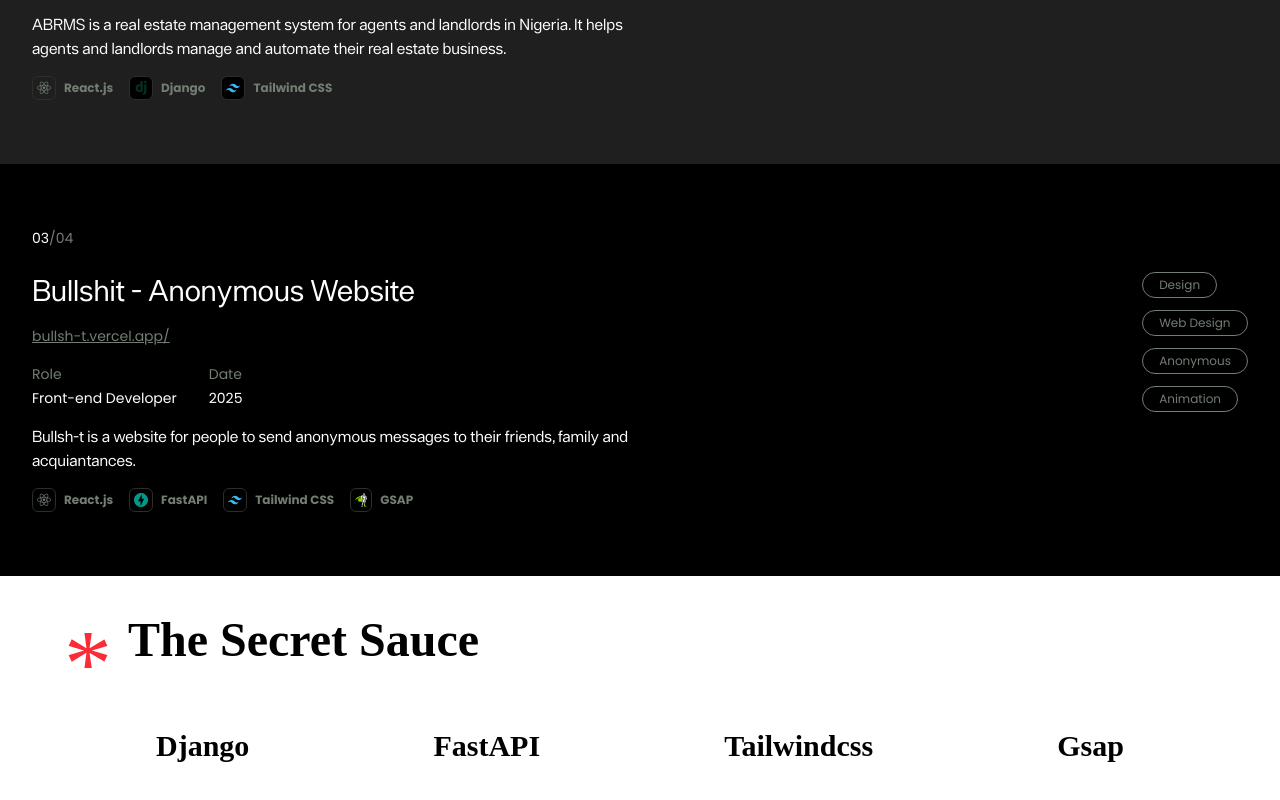
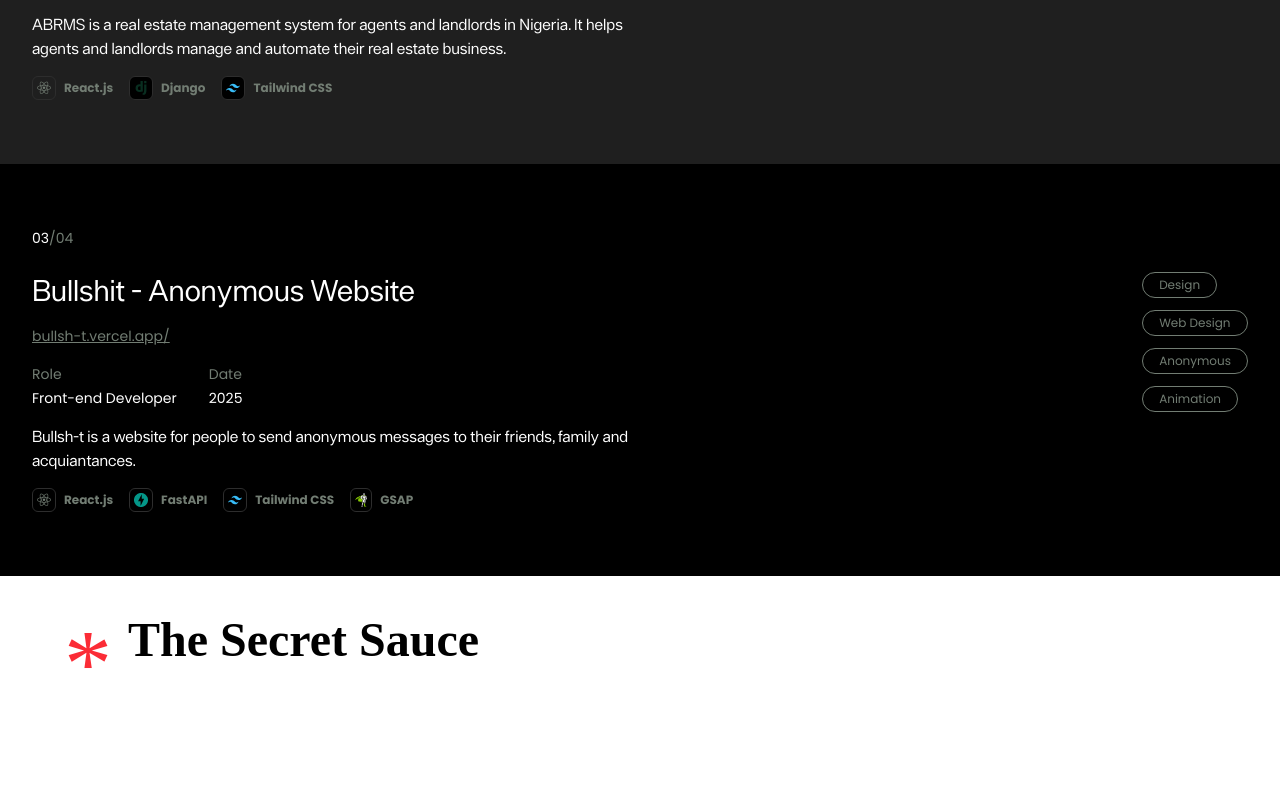
Before and after one commit to Hardy101/Eghosa, a React (Vite) app: page / in a window 1280 px wide. Shown: the part 1594-2394 px from the top of the page. After the commit the page ends 2362 px from the top, so only its background shows below. Built offline with nearby package versions, Linux system fonts and the light colour scheme; a web font is replaced by a local one.

Commit message:
refactor: simplify project component scroll triggers and clean up skills section

```diff
--- a/src/components/projects.tsx
+++ b/src/components/projects.tsx
@@ -61,7 +61,7 @@
   useEffect(() => {
     const triggers: ScrollTrigger[] = [];
 
-    gsap.utils.toArray<HTMLElement>(".project").forEach((project, i) => {
+    gsap.utils.toArray<HTMLElement>(".project").forEach((project) => {
       const trigger = ScrollTrigger.create({
         trigger: project,
         start: "top top",
--- a/src/components/skills.tsx
+++ b/src/components/skills.tsx
@@ -1,12 +1,6 @@
 import { icons } from "../constants/media";
 
 const Skills = () => {
-  const skills = [
-    { src: icons.django, alt: "django logo" },
-    { src: icons.fastapi, alt: "fastapi logo" },
-    { src: icons.tailwind, alt: "tailwind logo" },
-    { src: icons.gsap, alt: "gsap logo" },
-  ];
   return (
     <section className="relative z-30 skills bg-white">
       <div className="px-8 md:px-16 py-10 font-proxima">
@@ -15,15 +9,10 @@
           <span className="font-bold font-proxima">The Secret Sauce</span>
         </h2>
         <ul className="flex justify-around mt-4 text-3xl font-bold">
-          <li>Django</li>
+          {/* <li>Django</li>
           <li>FastAPI</li>
           <li>Tailwindcss</li>
-          <li>Gsap</li>
-          {/* {skills.map(({ src, alt }, idx) => (
-            <li key={idx} className="w-48 h-52 border rounded-[5rem]">
-              <img src={src} alt={alt} className="w-4/5 h-4/5 m-auto" />
-            </li>
-          ))} */}
+          <li>Gsap</li> */}
         </ul>
       </div>
     </section>
```
